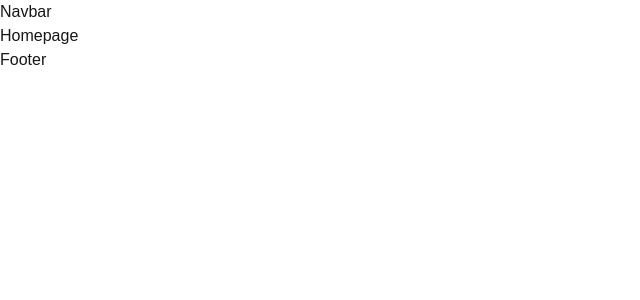
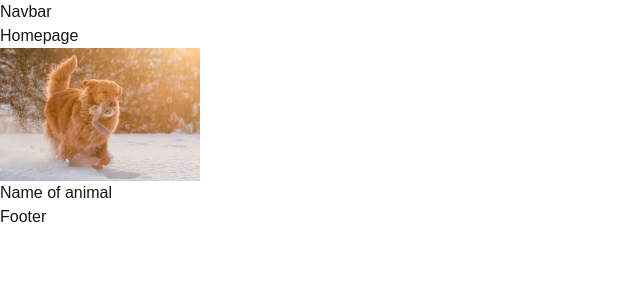
Before and after one commit to Guillermo-Martin/pet-adoption, a Next.js app: page / in a window 1280 px wide. Shown: the top 300 px of the page, without its empty margins (0-640 px from the left). Built offline with nearby package versions, Linux system fonts and the light colour scheme.

Commit message:
Create 'images' folder in 'public' folder, create 'PetButton' component and render on homepage

```diff
--- a/src/app/page.tsx
+++ b/src/app/page.tsx
@@ -1,10 +1,13 @@
 // import Image from "next/image";
 import Layout from "./../components/Layout";
+import PetButton from "./../components/PetButton";
 
 export default function Home() {
   return (
     <Layout>
       <h1>Homepage</h1>
+
+      <PetButton alt="This is a placeholder image"/>
     </Layout>
 
 
--- /dev/null
+++ b/src/components/PetButton.tsx
@@ -0,0 +1,19 @@
+import Image from "next/image";
+
+function PetButton(props) {
+  console.log(props);
+
+  return (
+    <div>
+      <Image
+        src="/images/placeholder-01.jpg"
+        alt="Placeholder"
+        width={200}
+        height={200}
+      />
+      <p>Name of animal</p>
+    </div>
+  );
+};
+
+export default PetButton;
```
Also changed, not shown: public/images/placeholder-01.jpg (added).
